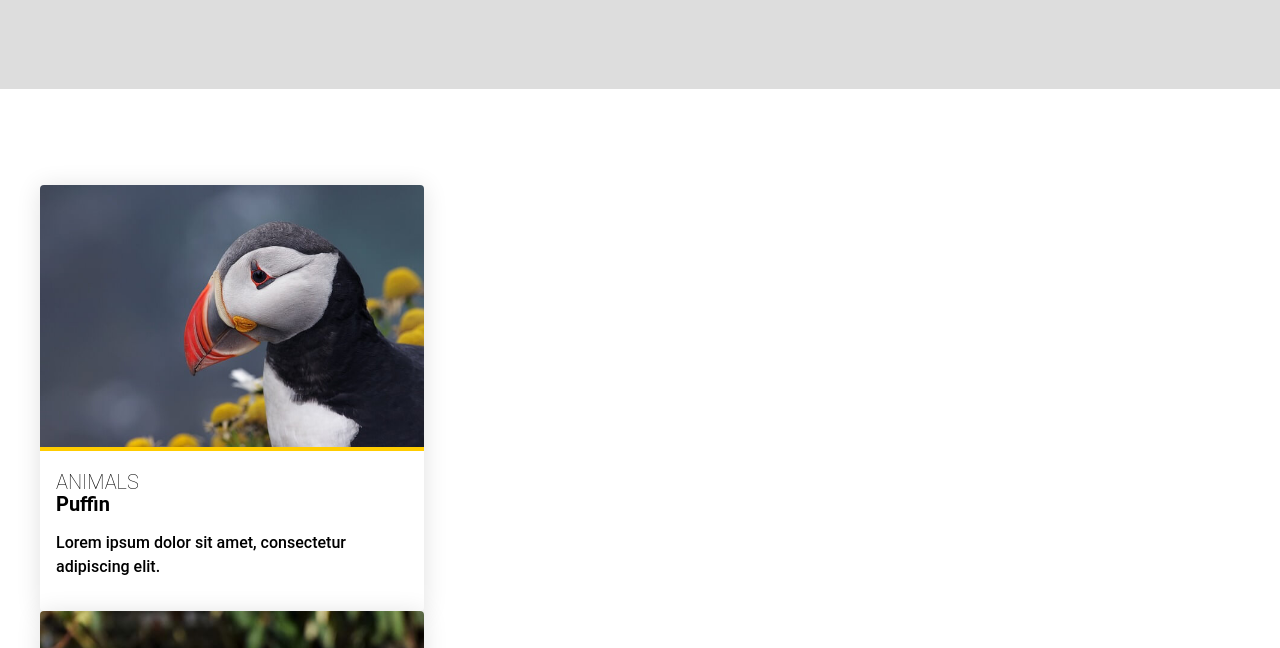
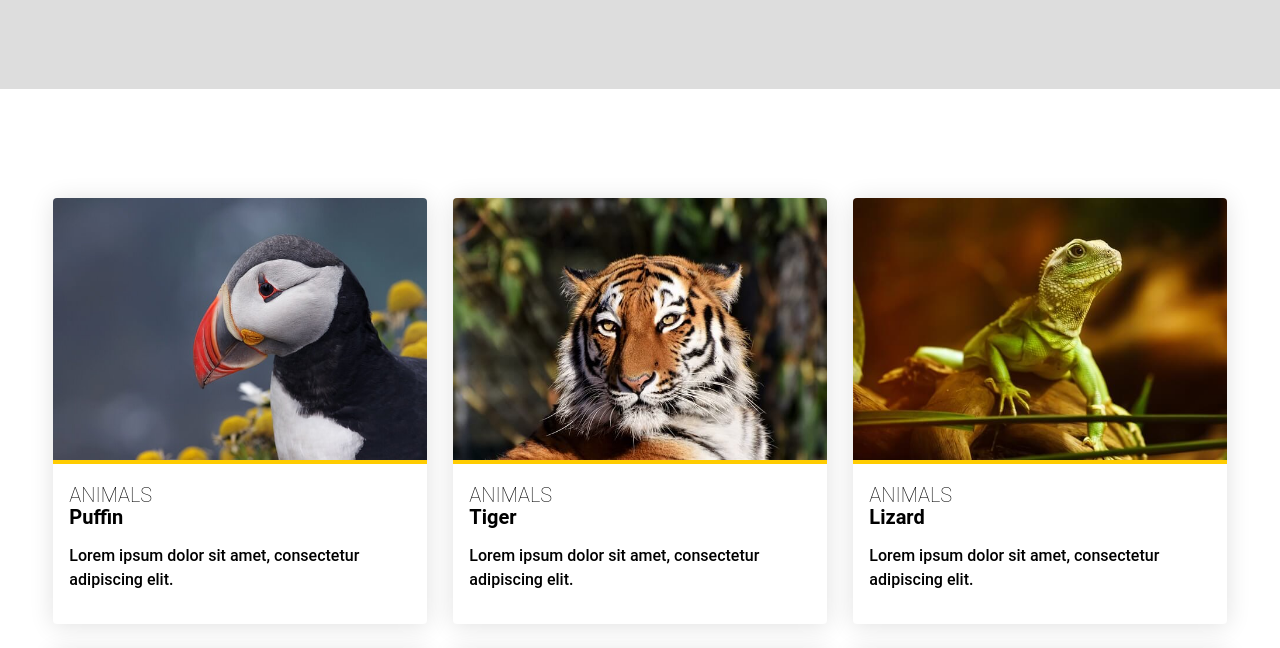
Before and after one commit to saldandpaper/2024W-CPRG-A1, a plain HTML site: page index.html in a window 1280 px wide. Shown: the part 239-887 px from the top of the page. Drawn offline with Linux system fonts and the light colour scheme.

Commit message:
feat everything added

```diff
--- a/styles/assignment-one-starter.css
+++ b/styles/assignment-one-starter.css
@@ -1,5 +1,6 @@
 .card {
   background-color: #fff;
+  /* border: red solid 2px; */
   border-radius: 0.25rem;
   box-shadow: 0rem 0.125rem 1.5rem rgb(0 0 0 / 12%);
   width: 24rem;
--- a/styles/assignment-one.css
+++ b/styles/assignment-one.css
@@ -1,8 +1,26 @@
-/* Mobile (max-width: 768px): 1 × 9 (full width cards) */
-/* Tablet (min-width: 768px): 2 × 4 (50% width cards, last card is full width) */
-/* Desktop (min-width: 1200px): 3 × 3 (33% width cards) */
+.card-container {
+    display: flex;
+    flex-flow: row wrap;
 
-.card {
-    flex:auto;
+    & .card {
+        margin: 10pt;
+    }
+}
 
+@media (max-width: 768px){
+    .card {
+        flex: 100%;
+    }
 }
+
+@media (min-width: 768px) {
+    .card {
+        flex: 45%;
+    }
+}
+
+@media (min-width: 1200px) {
+    .card {
+        flex: 25%;
+    }
+}
```
